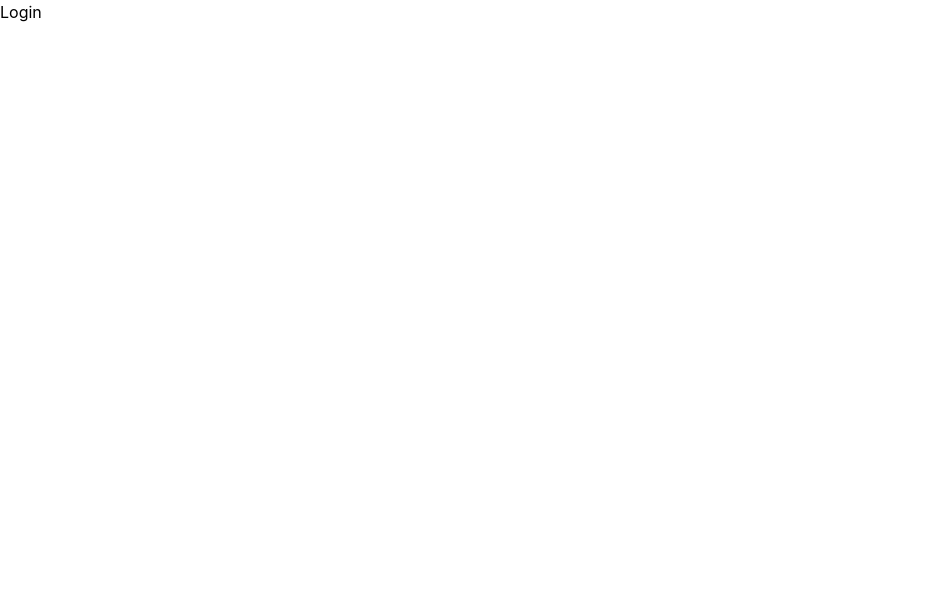
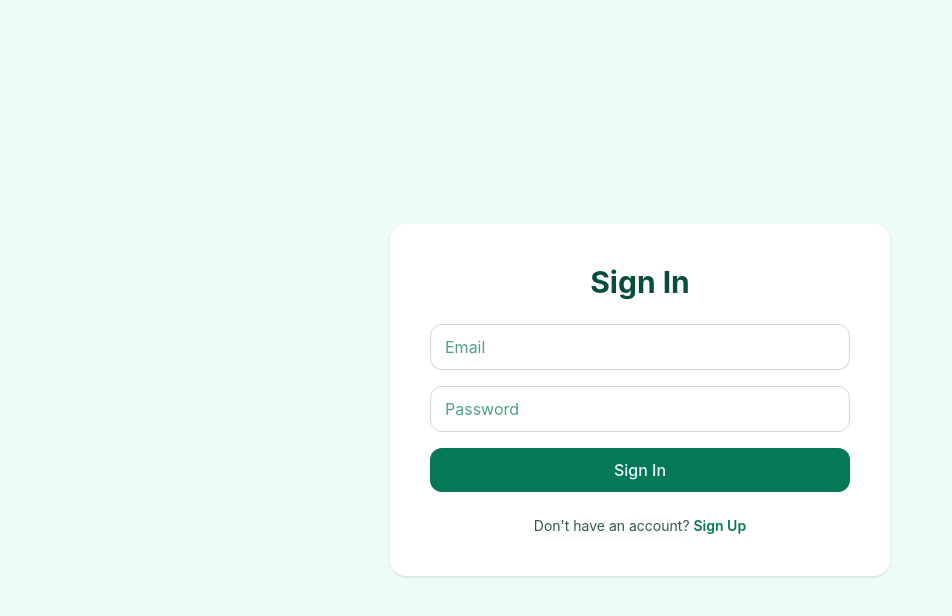
Before and after one commit to divypateriya982/mern-project, a React app in the folder frontend/: page /login in a window 1280 px wide. Shown: the top 616 px of the page, without its empty margins (0-952 px from the left). Built offline with nearby package versions, Linux system fonts and the light colour scheme; the HTML template or start-up script is replaced by a standard one.

Commit message:
feat: build login UI

```diff
--- a/frontend/src/pages/Login.jsx
+++ b/frontend/src/pages/Login.jsx
@@ -1,6 +1,33 @@
 const Login = () => {
     return (
-        <div>Login</div>
+        <div className="min-h-screen w-full bg-[#ECFDF5] flex items-center justify-center p-4 sm:p-6 md:p-8">
+            <div className="w-full max-w-md sm:max-w-125 bg-[#FFFFFF] rounded-2xl shadow-sm flex items-center justify-center flex-col gap-6 py-8 px-6 sm:py-10 sm:px-10">
+                <h1 className="text-[#064E3B] font-bold text-2xl sm:text-3xl text-center">Sign In</h1>
+                <form className="w-full flex flex-col gap-4">
+                    <input
+                        type="email"
+                        name="email"
+                        placeholder="Email"
+                        className="w-full py-2 sm:py-2.5 px-3 sm:px-3.5 rounded-xl text-emerald-950 placeholder:text-emerald-700/70 border border-gray-300 focus:border-emerald-500 focus:ring-2 focus:ring-emerald-100 outline-none transition-all duration-200 text-sm sm:text-base" />
+                    <input
+                        type="password"
+                        name="password"
+                        placeholder="Password"
+                        className="w-full py-2 sm:py-2.5 px-3 sm:px-3.5 rounded-xl text-emerald-950 placeholder:text-emerald-700/70 border border-gray-300 focus:border-emerald-500 focus:ring-2 focus:ring-emerald-100 outline-none transition-all duration-200 text-sm sm:text-base" />
+                    <button
+                        type="submit"
+                        className="w-full bg-[#047857] hover:bg-[#065F46] py-2 sm:py-2.5 px-4 rounded-xl text-emerald-50 font-medium text-sm sm:text-base transition-colors duration-200 cursor-pointer">
+                        Sign In
+                    </button>
+                </form>
+                <h3 className="text-center text-xs sm:text-sm text-emerald-950/80 font-normal">
+                    Don't have an account?{" "}
+                    <span className="text-[#047857] hover:text-[#065F46] font-semibold cursor-pointer hover:underline transition-colors duration-200">
+                        Sign Up
+                    </span>
+                </h3>
+            </div>
+        </div>
     )
 }
 
```
